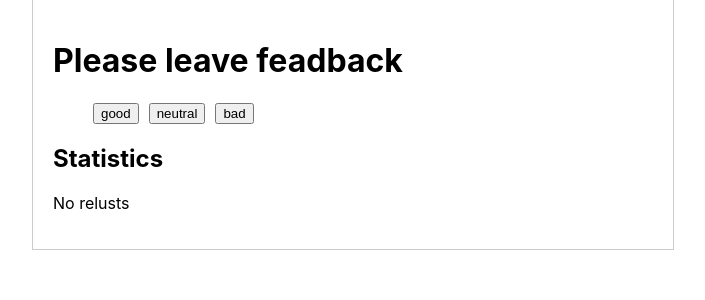
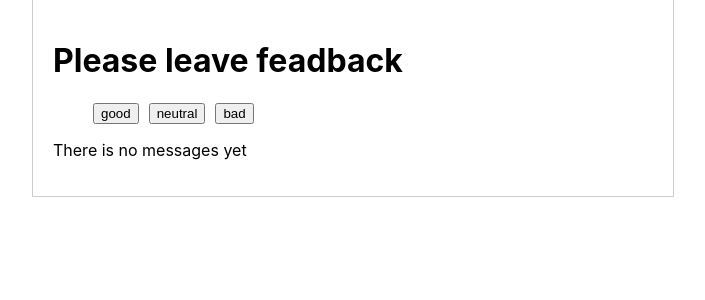
Before and after one commit to b01ma/goit-react-hw-02-feedback, a React (Create React App) app: page / in a window 1280 px wide. Shown: the top 300 px of the page, without its empty margins (287-992 px from the left). Built offline with nearby package versions, Linux system fonts and the light colour scheme.

Commit message:
added components: Notification, Section. fixed props

```diff
--- a/src/components/App.jsx
+++ b/src/components/App.jsx
@@ -2,6 +2,8 @@ import React, { Component } from 'react';
 import css from './App.module.css';
 import Statistics from './Statistics/Statistics';
 import FeedbackOptions from './FeedbackOptions/FeedbackOptions';
+import Section from './Section/Section';
+import Notification from './Notification/Notification';
 
 export class App extends Component {
   state = {
@@ -31,10 +33,15 @@ export class App extends Component {
 
     return (
       <div className={css.App}>
-        <h1>Please leave feadback</h1>
+        <Section title={'Please leave feadback'} titleType={'h1'}>
+          <FeedbackOptions
+            options={options}
+            onLeaveFeedback={this.handleClick}
+          />
+        </Section>
 
-        <FeedbackOptions options={options} onLeaveFeedback={this.handleClick} />
-
+        {Boolean(this.countTotalFeedback()) ? (
+          <Section title={'Statistics'} titleType={'h2'}>
             <Statistics
               good={this.state.good}
               neutral={this.state.neutral}
@@ -42,6 +49,10 @@ export class App extends Component {
               total={this.countTotalFeedback()}
               positivePercentage={this.countPositiveFeedbackPercentage().toFixed()}
             />
+          </Section>
+        ) : (
+          <Notification message={'There is no messages yet'} />
+        )}
       </div>
     );
   }
--- /dev/null
+++ b/src/components/Notification/Notification.jsx
@@ -0,0 +1,11 @@
+import css from './Notification.module.css';
+import PropTypes from 'prop-types';
+
+const Notification = ({ message }) => {
+  return <p className={css.test}>{message}</p>;
+};
+
+Notification.propTypes = {
+  message: PropTypes.string.isRequired,
+};
+export default Notification;
--- /dev/null
+++ b/src/components/Section/Section.jsx
@@ -0,0 +1,28 @@
+import { Component } from 'react/cjs/react.production.min';
+import css from './Section.module.css';
+import PropTypes from 'prop-types';
+
+class Section extends Component {
+  state = {
+    title: this.props.title,
+    hType: this.props.titleType,
+  };
+
+  render() {
+    Section.propTypes = {
+      title: PropTypes.string.isRequired,
+      titleType: PropTypes.string.isRequired,
+      children: PropTypes.any,
+    };
+    return (
+      <div>
+        <this.state.hType className={css.test}>
+          {this.props.title}
+        </this.state.hType>
+        {this.props.children}
+      </div>
+    );
+  }
+}
+
+export default Section;
--- a/src/components/Statistics/Statistics.jsx
+++ b/src/components/Statistics/Statistics.jsx
@@ -4,8 +4,6 @@ import PropTypes from 'prop-types';
 const Statistics = ({ good, neutral, bad, total, positivePercentage }) => {
   return (
     <>
-      <h2>Statistics</h2>
-
       {total ? (
         <ul>
           <li>
@@ -32,11 +30,11 @@ const Statistics = ({ good, neutral, bad, total, positivePercentage }) => {
 };
 
 Statistics.propTypes = {
-  good: PropTypes.number,
-  neutral: PropTypes.number,
-  bad: PropTypes.number,
-  total: PropTypes.number,
-  positivePercentage: PropTypes.string,
+  good: PropTypes.number.isRequired,
+  neutral: PropTypes.number.isRequired,
+  bad: PropTypes.number.isRequired,
+  total: PropTypes.number.isRequired,
+  positivePercentage: PropTypes.string.isRequired,
 };
 
 export default Statistics;
```
Also changed, not shown: src/components/Notification/Notification.module.css (added), src/components/Section/Section.module.css (added). Lines whose indentation alone changed are shown as unchanged.
